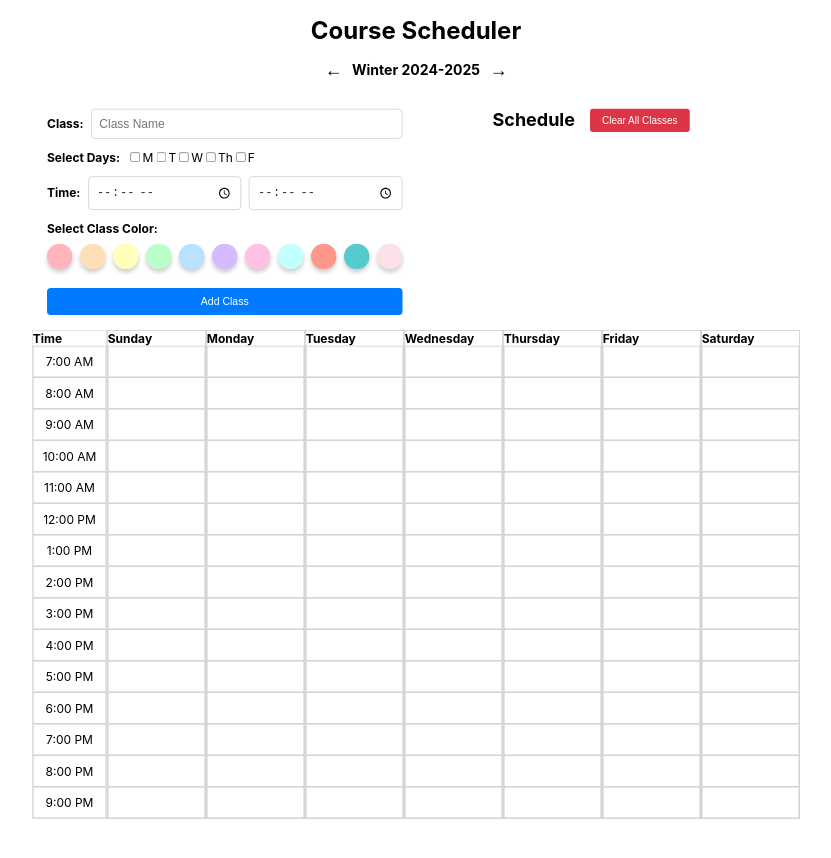
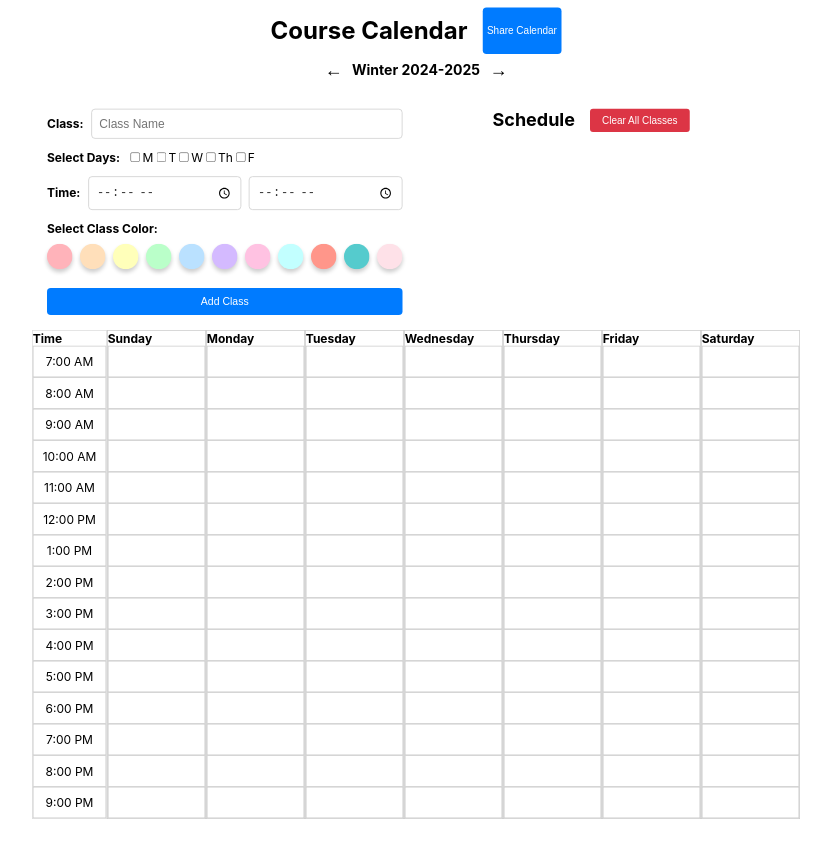
Before and after one commit to suleesan/course-calendar, a React (Create React App) app: page / in a window 1280 px wide. Shown: the top 858 px of the page, without its empty margins (224-1055 px from the left). Built offline with nearby package versions, Linux system fonts and the light colour scheme.

Commit message:
test url sharing

```diff
--- a/src/App.js
+++ b/src/App.js
@@ -49,6 +49,19 @@ const quarters = [
 ];
 
 const App = () => {
+  useEffect(() => {
+    const queryParams = new URLSearchParams(window.location.search);
+    const encodedData = queryParams.get("data");
+    if (encodedData) {
+      try {
+        const parsedData = JSON.parse(decodeURIComponent(encodedData));
+        setDataByQuarter(parsedData);
+      } catch (error) {
+        console.error("Invalid calendar data in URL:", error);
+      }
+    }
+  }, []);
+
   const [dataByQuarter, setDataByQuarter] = useState(() => {
     const storedData = loadFromStorage("dataByQuarter");
     return Object.keys(storedData).length
@@ -178,7 +191,29 @@ const App = () => {
         transformOrigin: "top center",
       }}
     >
-      <h1>Course Scheduler</h1>
+      <div style={{ display: "flex", flexDirection: "row", gap: "20px" }}>
+        <h1>Course Calendar</h1>
+        <button
+          style={{
+            marginTop: "10px",
+            marginBottom: "10px",
+            backgroundColor: "#007bff",
+            color: "white",
+            border: "none",
+            borderRadius: "5px",
+          }}
+          onClick={() => {
+            const encodedData = encodeURIComponent(
+              JSON.stringify(dataByQuarter)
+            );
+            const shareableLink = `${window.location.origin}?data=${encodedData}`;
+            navigator.clipboard.writeText(shareableLink); // Copy to clipboard
+            alert("Link copied to clipboard!");
+          }}
+        >
+          Share Calendar
+        </button>
+      </div>
       <div className="quarter-selector">
         <button className="arrow-button" onClick={() => cycleQuarter("prev")}>
           ←
```
